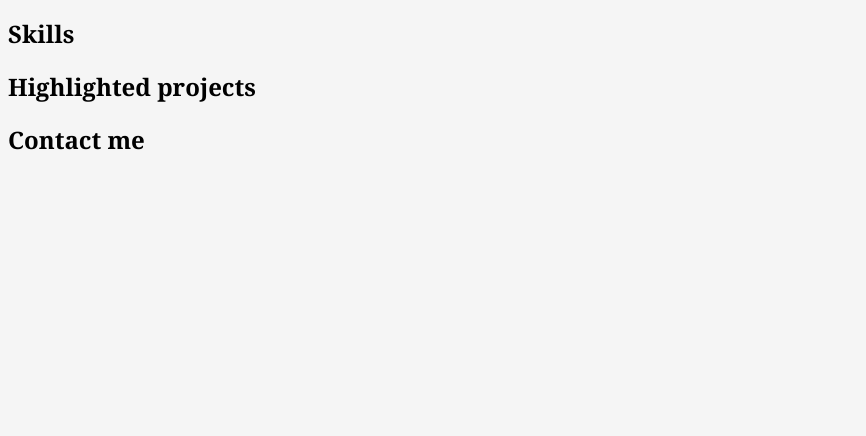
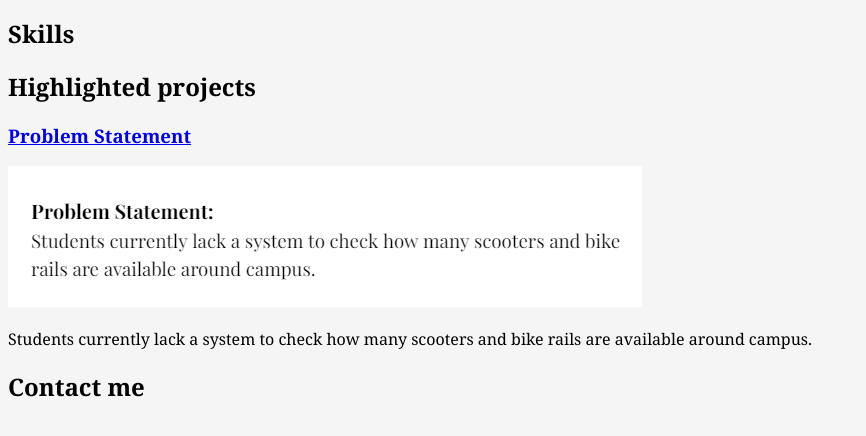
Before and after one commit to LGLADNEY2/LGLADNEY2.github.io, a plain HTML site: page index.html in a window 1280 px wide. Shown: the part 122-558 px from the top of the page, without its empty margins (0-866 px from the left). Drawn offline with Linux system fonts and the light colour scheme.

Commit message:
Add files via upload

```diff
--- a/index.html
+++ b/index.html
@@ -6,9 +6,23 @@
 </head>
 <body>
     <h1>Lauren Gladney</h1>
+
     <h2>About me</h2><div class="about"></div>
+
     <h2>Skills</h2><div class="skills"></div>
-    <h2>Highlighted projects</h2><div class="projects"></div>
+
+    <h2>Highlighted projects</h2><div class="projects">
+        <section class="project">
+            <a href="files/ProblemStatement.pdf.pdf">
+                <h3>Problem Statement</h3>
+            </a>
+            <a href="files/ProblemStatement.pdf.pdf">
+                <img src="images/problem statement.png">
+            </a>
+            <p>Students currently lack a system to check how many scooters and bike rails are available around campus.</p>
+        </section>
+    </div>
+
     <h2>Contact me</h2><div class="contact"></div>
 </body>
 </html>
```
Also changed, not shown: index - Copy.html (added, +14 -0 lines), images/problem statement.png (added), 1 other file.
